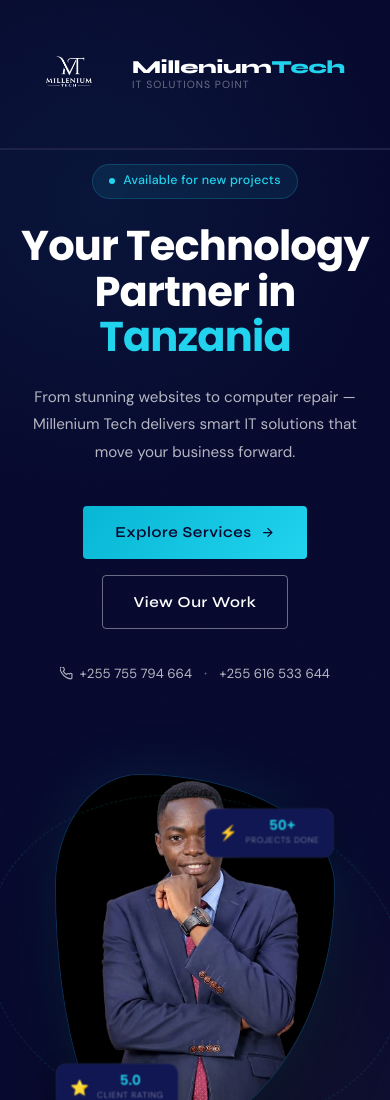
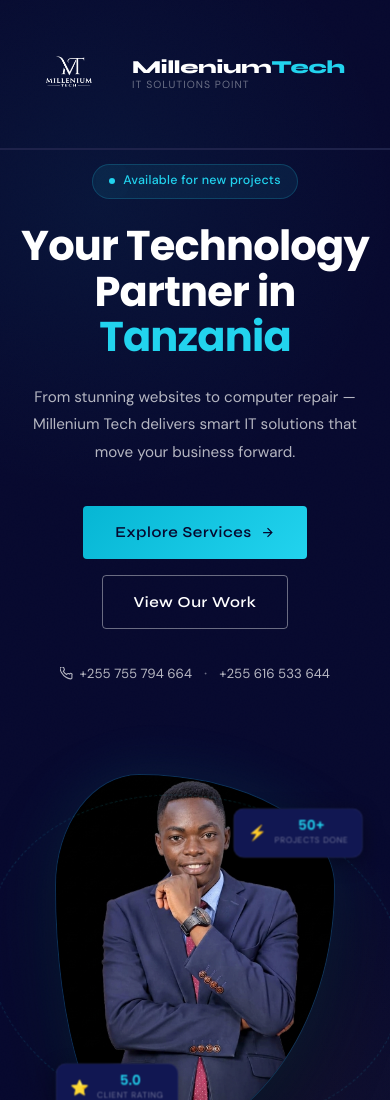
Before and after one commit to charlefurahi/millenium-tech, a Vue app: page / in a window 390 px wide. Shown: the top 1100 px of the page. Built offline with nearby package versions, Linux system fonts and the light colour scheme.

Commit message:
Adjust badge position in HomeView.vue

```diff
--- a/src/views/HomeView.vue
+++ b/src/views/HomeView.vue
@@ -697,7 +697,7 @@
   /* ✅ MOVE BADGES AWAY FROM FACE */
   .hero__img-badge--top {
     top: 8%;
-    right: -10px;   /* moved closer, less overlap */
+    right: -39px;   /* moved closer, less overlap */
     transform: scale(0.85);
   }
 
```
